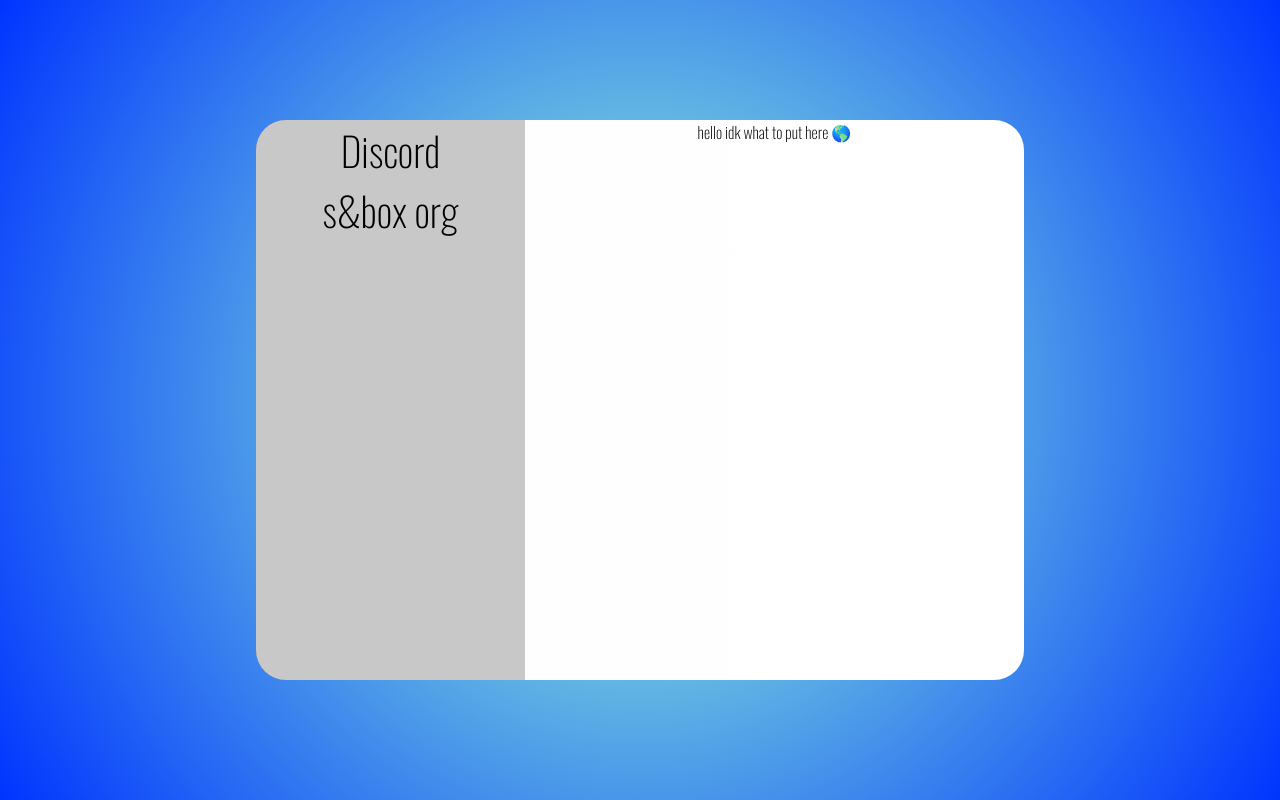
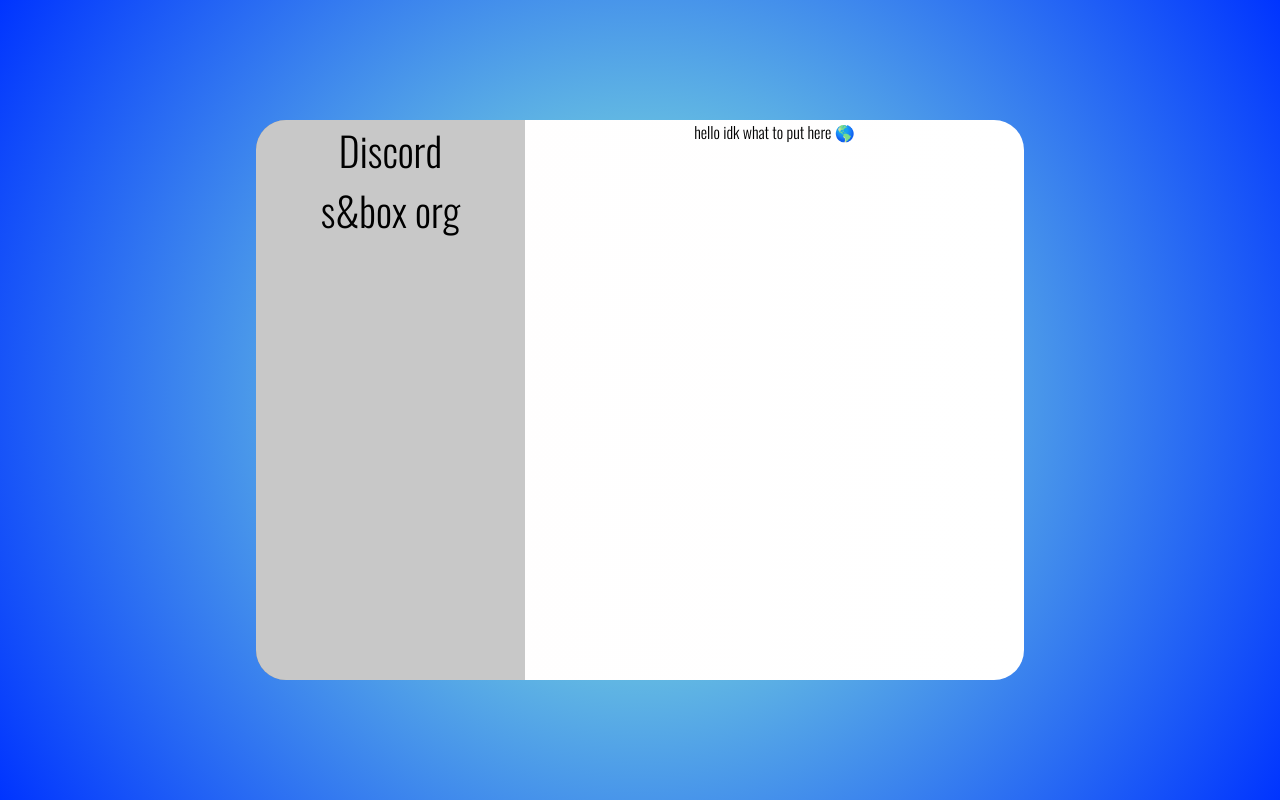
Before and after one commit to svensis/svensis.github.io, a plain HTML site: page index.html in a window 1280 px wide. Drawn offline with nearby package versions, Linux system fonts and the light colour scheme.

Commit message:
Update style.css

```diff
--- a/style.css
+++ b/style.css
@@ -1,4 +1,4 @@
-@import url('https://fonts.googleapis.com/css2?family=Oswald:wght@200&display=swap');
+@import url('https://fonts.googleapis.com/css2?family=Oswald:wght@300&display=swap');
 
 body{
 background: rgb(2,0,36);
```
